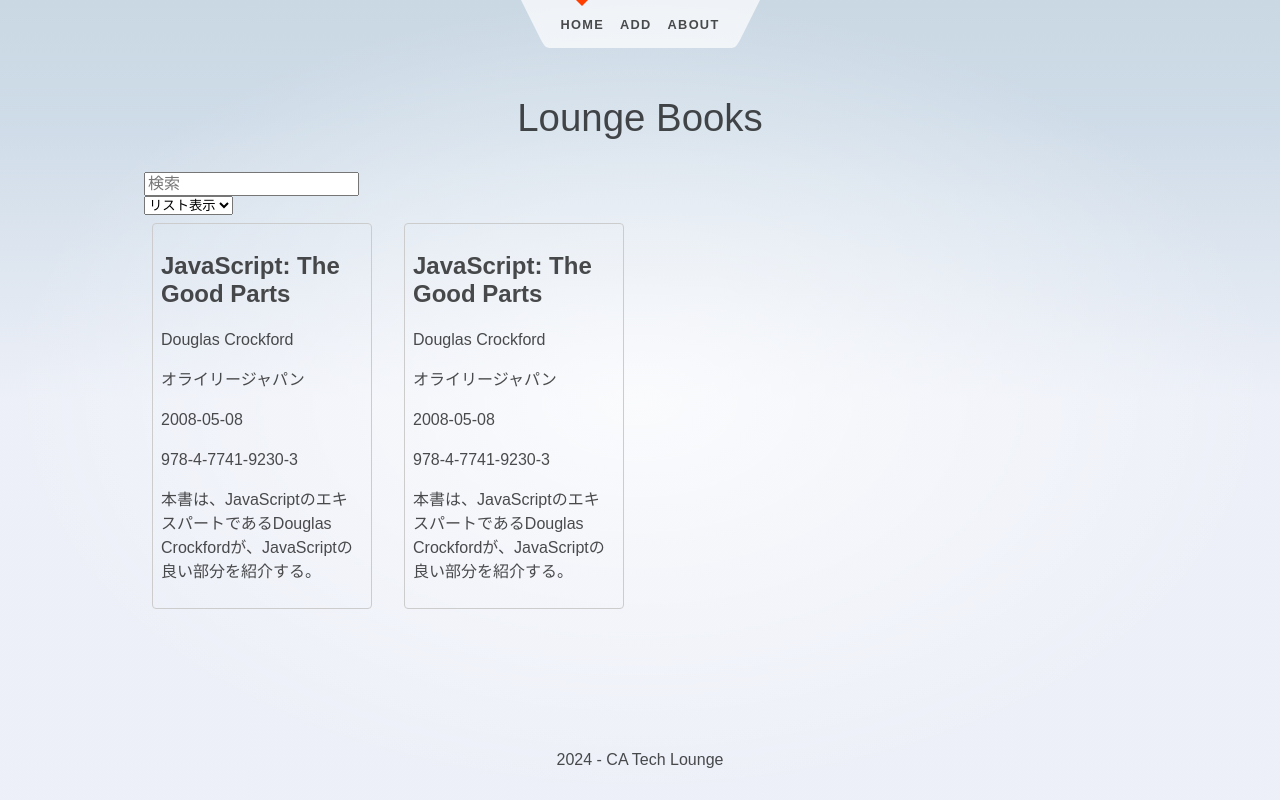
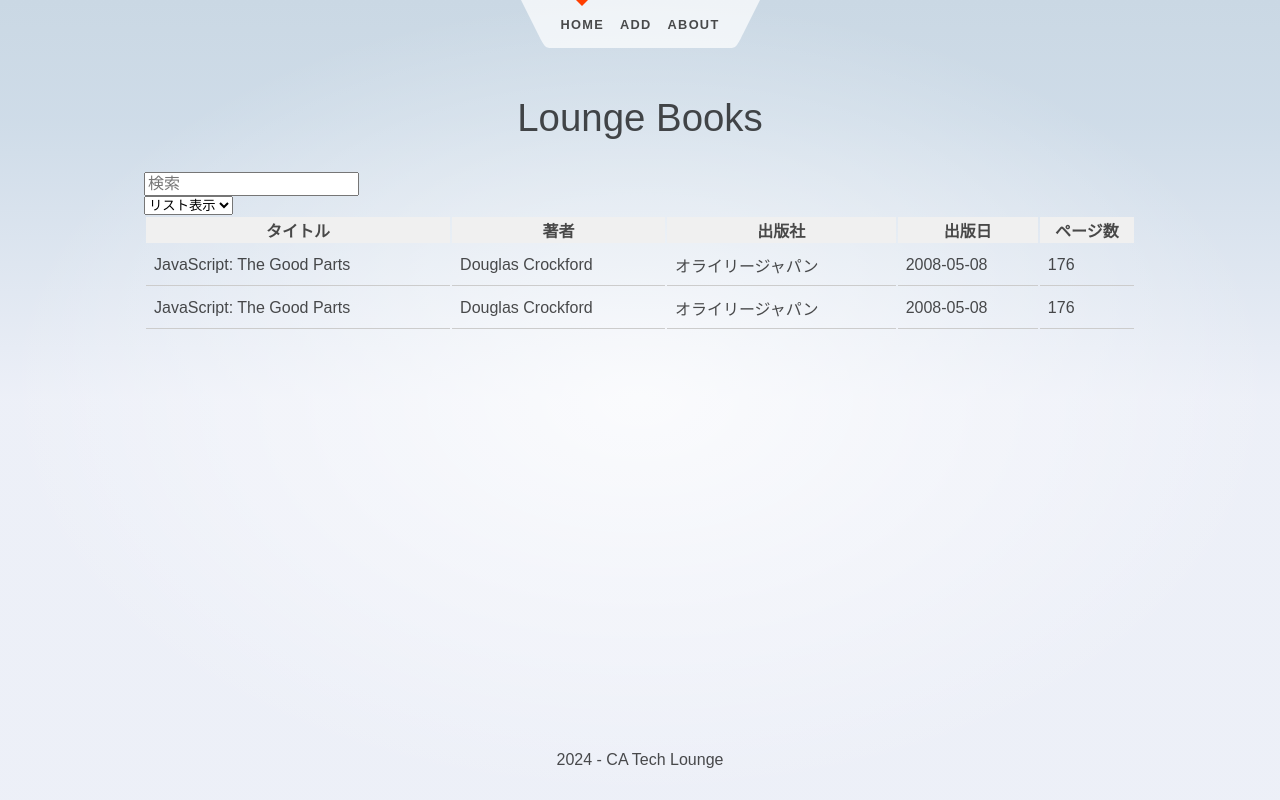
Before and after one commit to h4shu/lounge-books, a SvelteKit app in the folder frontend/: page / in a window 1280 px wide. Built offline with nearby package versions, Linux system fonts and the light colour scheme.

Commit message:
add: table mode

```diff
--- a/frontend/src/routes/+page.svelte
+++ b/frontend/src/routes/+page.svelte
@@ -10,8 +10,7 @@
 			title: 'JavaScript: The Good Parts',
 			description:
 				'本書は、JavaScriptのエキスパートであるDouglas Crockfordが、JavaScriptの良い部分を紹介する。',
-			cover_link:
-				'https://images-na.ssl-images-amazon.com/images/I/51ZU4b8ZGTL._SX258_BO1,204,203,200_.jpg',
+			cover_link: 'https://cover.openbd.jp/9784780802047.jpg',
 			published_at: '2008-05-08',
 			author: 'Douglas Crockford',
 			publisher: 'オライリージャパン',
@@ -23,8 +22,7 @@
 			title: 'JavaScript: The Good Parts',
 			description:
 				'本書は、JavaScriptのエキスパートであるDouglas Crockfordが、JavaScriptの良い部分を紹介する。',
-			cover_link:
-				'https://images-na.ssl-images-amazon.com/images/I/51ZU4b8ZGTL._SX258_BO1,204,203,200_.jpg',
+			cover_link: 'https://cover.openbd.jp/9784780802047.jpg',
 			published_at: '2008-05-08',
 			author: 'Douglas Crockford',
 			publisher: 'オライリージャパン',
--- a/frontend/src/routes/BookCard.svelte
+++ b/frontend/src/routes/BookCard.svelte
@@ -2,16 +2,33 @@
 	import type { Book } from '$lib/types/book';
 
 	export let book: Book;
+
+	export let display_type: 'card' | 'table' = 'card';
 </script>
 
-<div class="book_card">
-	<h2>{book.title}</h2>
-	<p>{book.author}</p>
-	<p>{book.publisher}</p>
-	<p>{book.published_at}</p>
-	<p>{book.isbn}</p>
-	<p>{book.description}</p>
-</div>
+{#if display_type === 'card'}
+	<div class="book_card">
+		<img src={book.cover_link} alt={book.title} />
+	</div>
+{:else}
+	<tr>
+		<td>
+			{book.title}
+		</td>
+		<td>
+			{book.author}
+		</td>
+		<td>
+			{book.publisher}
+		</td>
+		<td>
+			{book.published_at}
+		</td>
+		<td>
+			{book.page_count}
+		</td>
+	</tr>
+{/if}
 
 <style>
 	.book_card {
@@ -19,10 +36,10 @@
 		border-radius: 4px;
 		padding: 8px;
 		margin: 8px;
+	}
 
-		h2 {
-			font-size: 1.5rem;
-			font-weight: 800;
-		}
+	td {
+		border-bottom: 1px solid #ccc;
+		padding: 8px;
 	}
 </style>
--- a/frontend/src/routes/BookList.svelte
+++ b/frontend/src/routes/BookList.svelte
@@ -3,24 +3,57 @@
 	import BookCard from './BookCard.svelte';
 
 	export let books: Book[];
+
+	let display_type: 'card' | 'table' = 'table';
 </script>
 
 <div class="display_type">
-	<select>
-		<option>リスト表示</option>
-		<option>カード表示</option>
+	<select
+		on:change={(event) => {
+			const target = event.target as HTMLSelectElement;
+			display_type = target.value as 'card' | 'table';
+		}}
+	>
+		<option value="table">リスト表示</option>
+		<option value="card">カード表示</option>
 	</select>
 </div>
-<div class="book_card_list">
-	{#each books as book}
-		<BookCard {book} />
-	{/each}
-</div>
+{#if display_type === 'card'}
+	<div class="grid_list">
+		{#each books as book}
+			<BookCard {book} />
+		{/each}
+	</div>
+{:else}
+	<table class="table_list">
+		<tbody>
+			<tr>
+				<th>タイトル</th>
+				<th>著者</th>
+				<th>出版社</th>
+				<th>出版日</th>
+				<th>ページ数</th>
+			</tr>
+			{#each books as book}
+				<BookCard {book} display_type="table" />
+			{/each}
+		</tbody>
+	</table>
+{/if}
 
 <style>
-	.book_card_list {
+	.grid_list {
 		display: grid;
 		grid-template-columns: repeat(auto-fill, minmax(200px, 1fr));
 		gap: 1rem;
 	}
+	.table_list {
+		display: table;
+		width: 100%;
+
+		th {
+			background-color: #f0f0f0;
+			font-weight: bold;
+		}
+	}
 </style>
```
